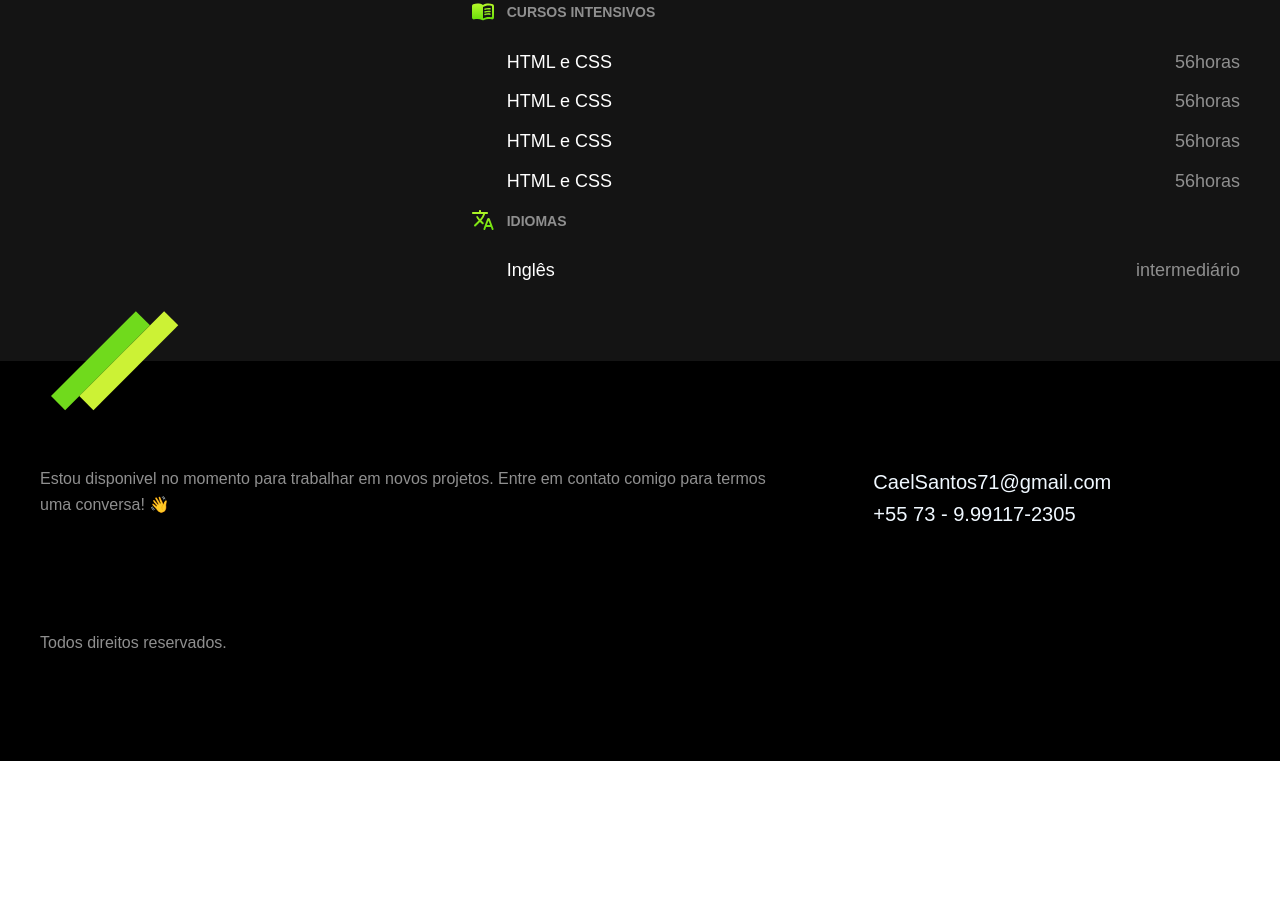
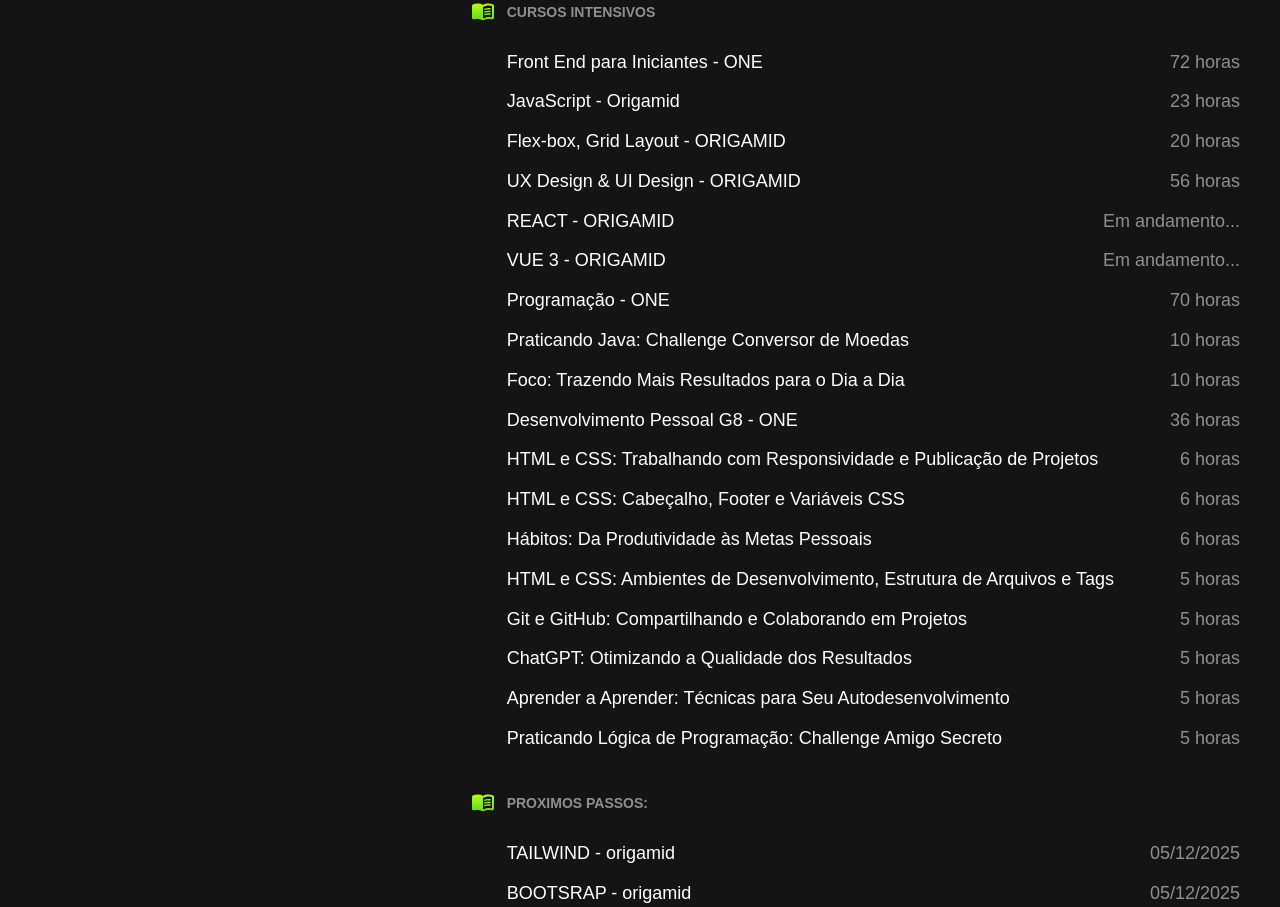
Before and after one commit to CaelSS/Portfolio-2.0, a website: page index.html in a window 1280 px wide. Shown: the part 1842-2749 px from the top of the page. Before the commit the page ends 2603 px from the top, so only its background shows below. Drawn offline with Linux system fonts and the light colour scheme.

Commit message:
nova lista de certificações

```diff
--- a/index.html
+++ b/index.html
@@ -24,7 +24,8 @@
   <main>
     <section class="intro">
       <img src="./img/perfil foto.jpg"
-        alt="Foto do perfil pessoal, utilizando camisa branca, barba baixa, oculos quadrado e brincos nas orelhas. Pele preta." width="400px" height="400px" />
+        alt="Foto do perfil pessoal, utilizando camisa branca, barba baixa, oculos quadrado e brincos nas orelhas. Pele preta."
+        width="400px" height="400px" />
       <div>
         <h1>Desenvolvedor Front End.</h1>
         <p>
@@ -84,7 +85,7 @@
 
         <div class="projeto">
           <div>
-            <h3>Bikcraft</h3>
+            <h3><a href="https://github.com/CaelSS?tab=repositories" target="_blank"> Mais projetos -> </a></h3>
 
             <p>
               Projeto que serve de exemplo para uma loja de alguma marca que
@@ -98,6 +99,9 @@
               <li><a href="#">CSS</a></li>
               <li><a href="#">JavaScript</a></li>
               <li><a href="#">UI/UX</a></li>
+              <li><a href="#">Java</a></li>
+              <li><a href="#">C++</a></li>
+              <li><a href="#">...</a></li>
             </ul>
           </div>
         </div>
@@ -110,7 +114,7 @@
 
         <div class="cursos">
           <p class="formacao-descricao">
-           Formado em <strong>Sistemas de informação</strong> pela
+            Formado em <strong>Sistemas de informação</strong> pela
             <strong>Universidade Estadual do Sudoeste da Bahia, </strong>uma
             Universidade pública, tendo inicio em 2018 e termino no inicio de
             2025. Além disso, sempre em busca de aprender algo novo.
@@ -140,10 +144,29 @@
             <div class="cursos">
               <h3>Cursos intensivos</h3>
               <ul>
-                <li>HTML e CSS<span>56horas</span></li>
-                <li>HTML e CSS<span>56horas</span></li>
-                <li>HTML e CSS<span>56horas</span></li>
-                <li>HTML e CSS<span>56horas</span></li>
+                <li>Front End para Iniciantes - ONE<span>72 horas</span></li>
+                <li>JavaScript - Origamid <span>23 horas</span></li>
+                <li>Flex-box, Grid Layout - ORIGAMID <span>20 horas </span></li>
+                <li>UX Design & UI Design - ORIGAMID<span>56 horas</span></li>
+                <li>REACT - ORIGAMID <span>Em andamento... </span></li>
+                <li>VUE 3 - ORIGAMID <span>Em andamento... </span></li>
+                <li>Programação - ONE<span>70 horas</span></li>
+                <li>Praticando Java: Challenge Conversor de Moedas<span>10 horas</span></li>
+                <li>Foco: Trazendo Mais Resultados para o Dia a Dia<span>10 horas</span></li>
+                <li>Desenvolvimento Pessoal G8 - ONE<span>36 horas</span></li>
+                <li>HTML e CSS: Trabalhando com Responsividade e Publicação de Projetos<span>6 horas</span></li>
+                <li>HTML e CSS: Cabeçalho, Footer e Variáveis CSS<span>6 horas</span></li>
+                <li>Hábitos: Da Produtividade às Metas Pessoais<span>6 horas</span></li>
+                <li>HTML e CSS: Ambientes de Desenvolvimento, Estrutura de Arquivos e Tags<span>5 horas</span></li>
+                <li>Git e GitHub: Compartilhando e Colaborando em Projetos<span>5 horas</span></li>
+                <li>ChatGPT: Otimizando a Qualidade dos Resultados<span>5 horas</span></li>
+                <li>Aprender a Aprender: Técnicas para Seu Autodesenvolvimento<span>5 horas</span></li>
+                <li>Praticando Lógica de Programação: Challenge Amigo Secreto<span>5 horas</span></li>
+                <br>
+                <h3>Proximos passos: </h3>
+                <li> TAILWIND - origamid <span>05/12/2025</span></li>
+                <li> BOOTSRAP - origamid <span>05/12/2025</span></li>
+
               </ul>
             </div>
 
```
